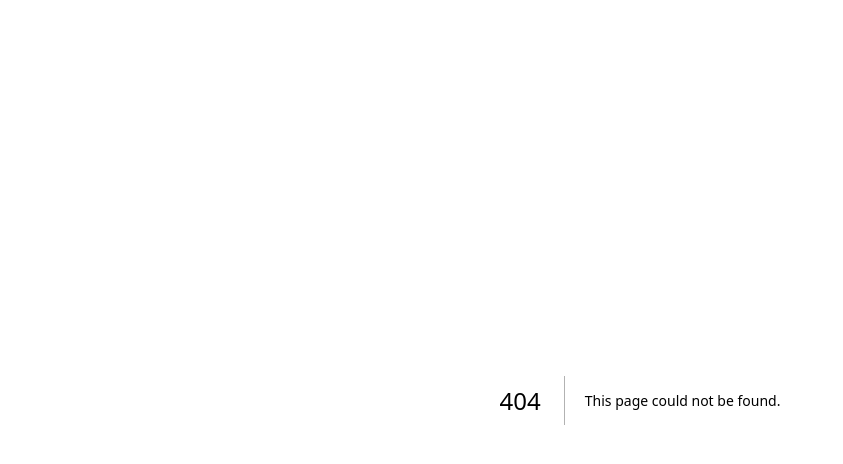
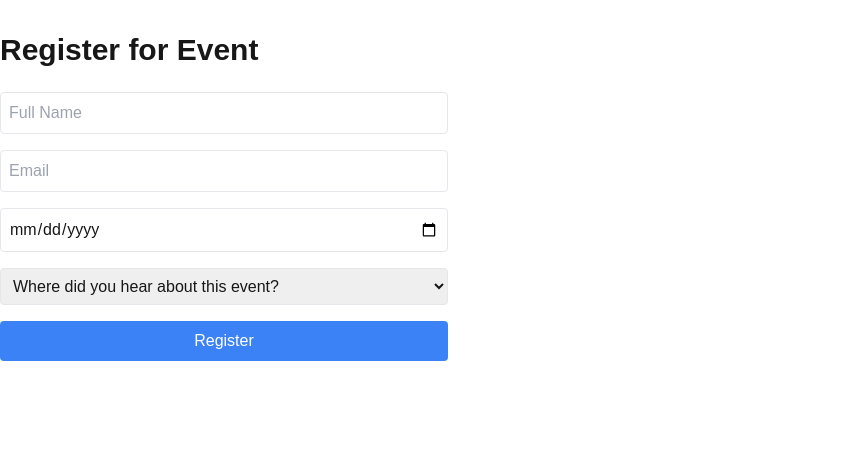
Before and after one commit to brovarenko/events-app, a Next.js app: page /register/1 in a window 1280 px wide. Before the commit this address had no page. Shown: the top 464 px of the page, without its empty margins (0-843 px from the left). Built offline with nearby package versions, Linux system fonts and the light colour scheme.

Commit message:
add register form

```diff
--- /dev/null
+++ b/app/api/register/route.ts
@@ -0,0 +1,24 @@
+import { db } from '@/lib/db';
+import { NextResponse } from 'next/server';
+
+export async function POST(req: Request) {
+  try {
+    const { fullName, email, dateOfBirth, referral, eventId } =
+      await req.json();
+
+    const registration = await db.registration.create({
+      data: {
+        fullName,
+        email,
+        dateOfBirth: new Date(dateOfBirth),
+        referral,
+        event: { connect: { id: parseInt(eventId) } },
+      },
+    });
+
+    return NextResponse.json(registration);
+  } catch (error) {
+    console.log(error);
+    return new NextResponse('Internal Error', { status: 500 });
+  }
+}
--- /dev/null
+++ b/app/register/[id]/page.tsx
@@ -0,0 +1,143 @@
+'use client';
+import { useState } from 'react';
+import { useForm } from 'react-hook-form';
+import * as yup from 'yup';
+import { yupResolver } from '@hookform/resolvers/yup';
+import { useRouter } from 'next/navigation';
+
+interface RegistrationForm {
+  fullName: string;
+  email: string;
+  dateOfBirth: Date;
+  referral: string;
+}
+
+const schema = yup
+  .object({
+    fullName: yup.string().required('Full Name is required'),
+    email: yup
+      .string()
+      .email('Invalid email address')
+      .required('Email is required'),
+    dateOfBirth: yup.date().required('Date of Birth is required'),
+    referral: yup
+      .string()
+      .required('Please select where you heard about the event'),
+  })
+  .required();
+
+const RegisterPage = ({ params }: { params: { id: string } }) => {
+  const { id } = params;
+  const router = useRouter();
+
+  const [serverError, setServerError] = useState('');
+
+  const {
+    register,
+    handleSubmit,
+    formState: { errors },
+    reset,
+  } = useForm<RegistrationForm>({
+    resolver: yupResolver(schema),
+  });
+
+  const onSubmit = async (data: RegistrationForm) => {
+    try {
+      const response = await fetch('/api/register', {
+        method: 'POST',
+        headers: {
+          'Content-Type': 'application/json',
+        },
+        body: JSON.stringify({ ...data, eventId: id }),
+      });
+
+      if (response.ok) {
+        reset();
+        router.push('/events');
+      } else {
+        setServerError('Registration failed. Please try again.');
+      }
+    } catch (err) {
+      console.log(err);
+      setServerError('Something went wrong. Please try again.');
+    }
+  };
+
+  return (
+    <div className='container mx-auto py-8'>
+      <h1 className='text-3xl font-bold mb-6'>Register for Event</h1>
+      {serverError && <p className='text-red-500'>{serverError}</p>}
+      <form
+        onSubmit={handleSubmit(onSubmit)}
+        className='grid grid-cols-1 gap-4 max-w-md'
+      >
+        <div>
+          <input
+            type='text'
+            placeholder='Full Name'
+            {...register('fullName')}
+            className={`border p-2 rounded w-full ${
+              errors.fullName ? 'border-red-500' : ''
+            }`}
+          />
+          {errors.fullName && (
+            <p className='text-red-500'>{errors.fullName.message}</p>
+          )}
+        </div>
+
+        <div>
+          <input
+            type='email'
+            placeholder='Email'
+            {...register('email')}
+            className={`border p-2 rounded w-full ${
+              errors.email ? 'border-red-500' : ''
+            }`}
+          />
+          {errors.email && (
+            <p className='text-red-500'>{errors.email.message}</p>
+          )}
+        </div>
+
+        <div>
+          <input
+            type='date'
+            {...register('dateOfBirth')}
+            className={`border p-2 rounded w-full ${
+              errors.dateOfBirth ? 'border-red-500' : ''
+            }`}
+          />
+          {errors.dateOfBirth && (
+            <p className='text-red-500'>{errors.dateOfBirth.message}</p>
+          )}
+        </div>
+
+        <div>
+          <select
+            {...register('referral')}
+            className={`border p-2 rounded w-full ${
+              errors.referral ? 'border-red-500' : ''
+            }`}
+          >
+            <option value=''>Where did you hear about this event?</option>
+            <option value='social_media'>Social Media</option>
+            <option value='friend'>Friend</option>
+            <option value='advertisement'>Advertisement</option>
+          </select>
+          {errors.referral && (
+            <p className='text-red-500'>{errors.referral.message}</p>
+          )}
+        </div>
+
+        <button
+          type='submit'
+          className='bg-blue-500 text-white py-2 px-4 rounded hover:bg-blue-600'
+        >
+          Register
+        </button>
+      </form>
+    </div>
+  );
+};
+
+export default RegisterPage;
--- a/package.json
+++ b/package.json
@@ -10,10 +10,13 @@
     "seed": "ts-node prisma/seed.ts"
   },
   "dependencies": {
+    "@hookform/resolvers": "^3.9.0",
     "@prisma/client": "^5.20.0",
     "next": "14.2.13",
     "react": "^18",
-    "react-dom": "^18"
+    "react-dom": "^18",
+    "react-hook-form": "^7.53.0",
+    "yup": "^1.4.0"
   },
   "devDependencies": {
     "@types/node": "^20.16.9",
```
Also changed, not shown: app/layout.tsx (+12 -12 lines), 1 other file (tests, documents, lock files or other folders).
